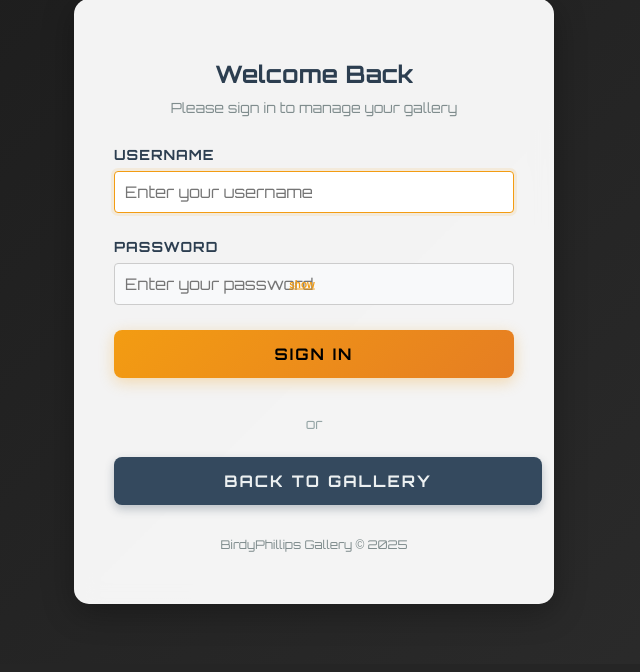
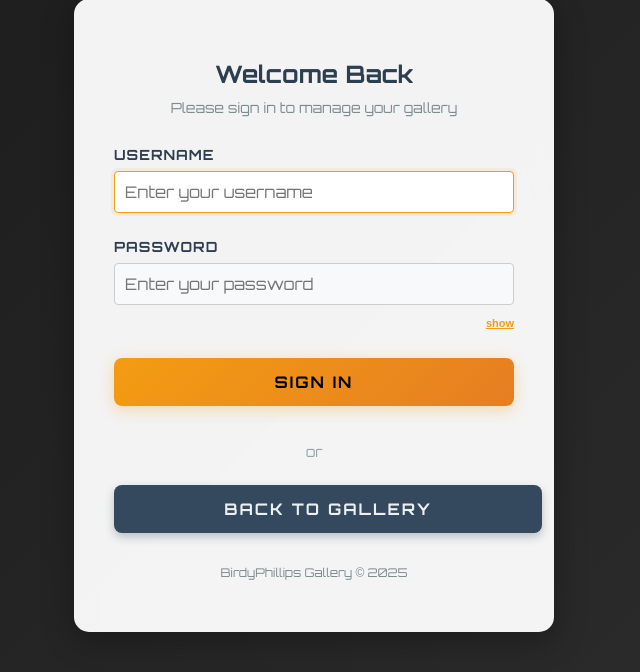
Before and after one commit to birdyphillips/BirdyPhillips, a Flask app: page /login in a window 1280 px wide. Shown: the part 146-818 px from the top of the page, without its empty margins (326-966 px from the left). Before the commit the page ends 750 px from the top, so only its background shows below. Run offline with Flask 3, Linux system fonts and the light colour scheme.

Commit message:
Move show/hide button below password input field

```diff
--- a/app/templates/login.html
+++ b/app/templates/login.html
@@ -104,32 +104,20 @@
             border-color: #e67e22;
         }
 
-        .password-toggle {
-            position: relative;
-        }
-
-        .password-toggle .form-input {
-            padding-right: 55px;
-        }
-
         .show-password {
-            position: absolute;
-            right: 12px;
-            top: 50%;
-            transform: translateY(-50%);
+            display: block;
+            margin-top: 8px;
             background: none;
             border: none;
             color: #f39c12;
             cursor: pointer;
-            font-size: 10px;
+            font-size: 11px;
             font-weight: 600;
-            padding: 4px;
+            padding: 4px 0;
             transition: all 0.2s;
             text-transform: lowercase;
-            letter-spacing: 0;
             text-decoration: underline;
-            z-index: 10;
-            pointer-events: auto;
+            text-align: right;
         }
 
         .show-password:hover {
@@ -302,7 +290,6 @@
 
                 <div class="form-group">
                     <label for="password">Password</label>
-                    <div class="password-toggle">
                     <input type="password"
                            name="password"
                            id="password"
@@ -311,7 +298,6 @@
                            autocomplete="current-password"
                            placeholder="Enter your password">
                     <button type="button" class="show-password" onclick="togglePassword()">show</button>
-                    </div>
                 </div>
 
                 <button type="submit" class="btn btn-primary" id="loginBtn">Sign In</button>
```
Lines whose indentation alone changed are shown as unchanged.
